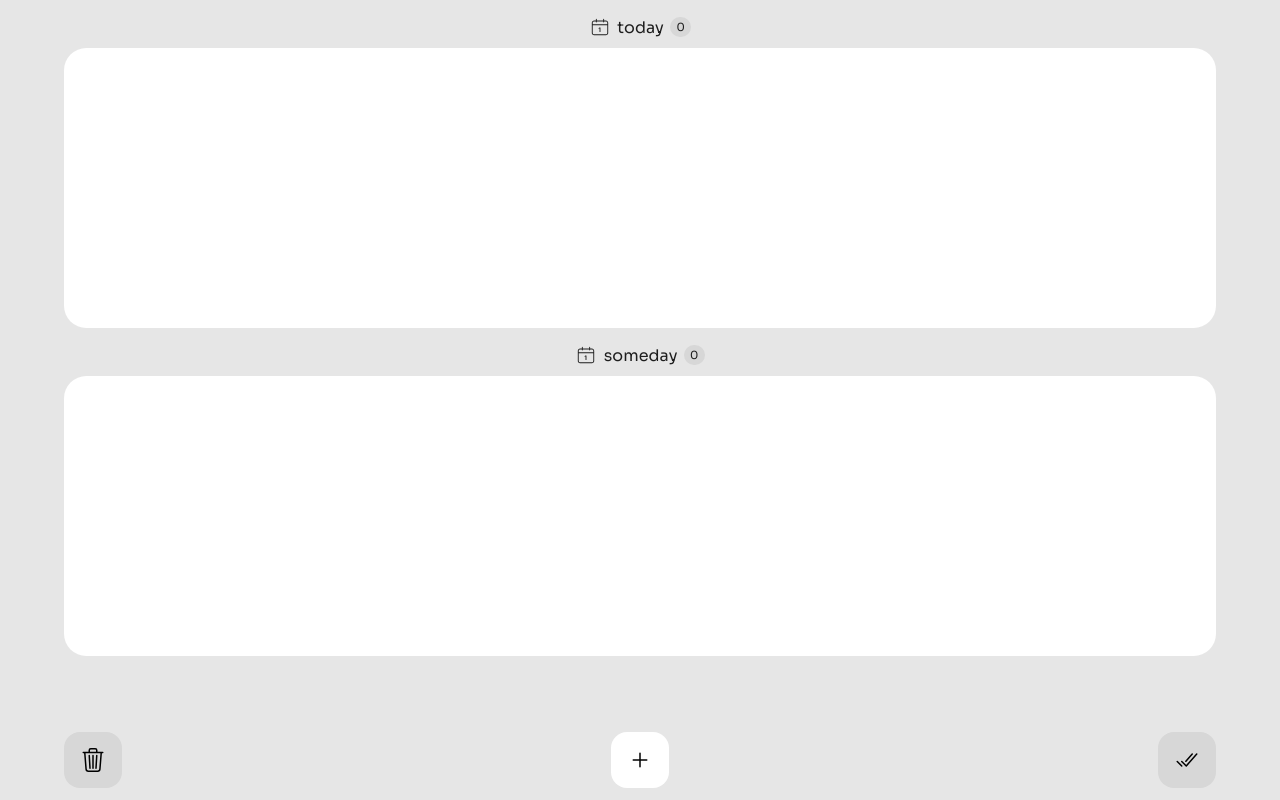
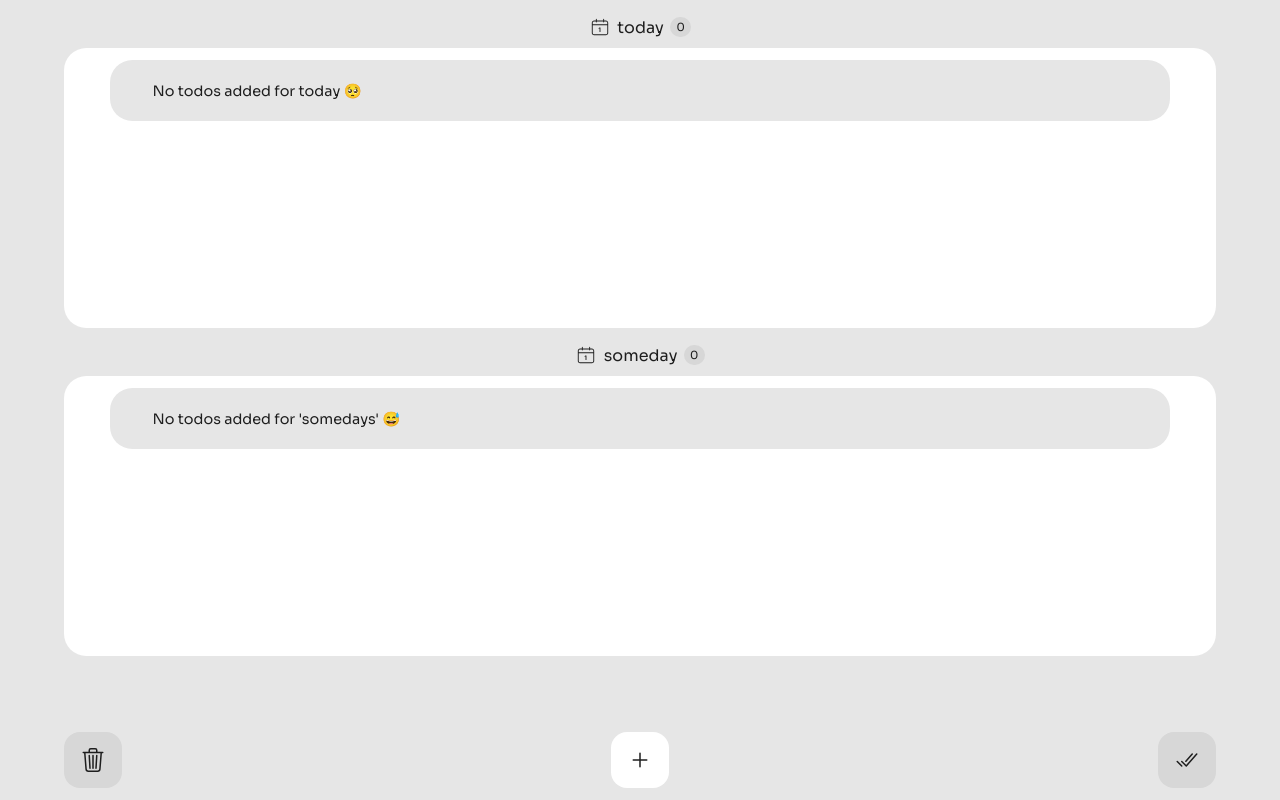
Before and after one commit to Charmingdc/DayForge, a React (Vite) app: page / in a window 1280 px wide. Built offline with nearby package versions, Linux system fonts and the light colour scheme.

Commit message:
Enhance styling and accessibility: Update CSS for dark mode support, improve button interactions in TodoList, and refine completion state feedback in FooterNav

```diff
--- a/src/App.css
+++ b/src/App.css
@@ -21,6 +21,11 @@ body {
  overflow: hidden;
  color: var(--text-color);
  background-color: var(--bg-color);
+}
+
+svg {
+ fill: var(--text-color);
+ stroke: var(--text-color);
 }
 
 main, footer, nav {
@@ -283,3 +288,14 @@ footer section button {
 footer section button:nth-of-type(2) {
  background-color: var(--accent-color);
 }
+
+
+
+@media (prefers-color-scheme: dark) {
+ :root {
+  --text-color: rgb(235, 235, 235);
+  --bg-color: rgb(25, 25, 25);
+  --shade-color: rgb(35, 35, 35);
+  --accent-color: rgb(10, 10, 10);
+ }
+}
--- a/src/components/FooterNav.tsx
+++ b/src/components/FooterNav.tsx
@@ -60,14 +60,13 @@ const FooterNav: React.FC<FooterProps> = ({ setTodos, selectedTodos, setSelected
 	return;
    }
 
-
    setTodos((prevTodos: TodoProps[]) =>
 	 prevTodos.map(todo =>
 	   selectedTodos.includes(todo.id) ? { ...todo, isCompleted: !todo.isCompleted } : todo
 	 )
    );
 
-   toast.success('Selected todos marked as completed 🎉');
+   toast.success('Selected todos completion state changed  🎉');
    setSelectedTodos([]);
  };
 
--- a/src/components/TodoList.tsx
+++ b/src/components/TodoList.tsx
@@ -51,12 +51,12 @@ const TodoList: React.FC<TodoListProps> = ({ todos, selectedTodos, setSelectedTo
         </div>
 
         <ul>
-          {todaysTodos.map((currentTodo, i) => (
+          { todaysTodos.length > 0 ? (
+            todaysTodos.map((currentTodo, i) => (
              <li key={i}>
                <button
                  onClick={() => handleTodoSelection(currentTodo.id)}
-                className={selectedTodos.some(id => id === currentTodo.id) ? 'active' : 'select-btn'}
-              >
+                 className={selectedTodos.some(id => id === currentTodo.id) ? 'active' : 'select-btn'}>
                </button>
 
                <p style={{textDecoration: currentTodo.isCompleted ? 'line-through' : 'none'}}>
@@ -67,7 +67,11 @@ const TodoList: React.FC<TodoListProps> = ({ todos, selectedTodos, setSelectedTo
                  <PiArrowBendRightDown size={22} />
                </button>
              </li>
-          ))}
+           ))) : (
+            <li>
+             <p> No todos added for today 🥺 </p>
+            </li>
+          )}
         </ul>
       </section>
 
@@ -80,12 +84,12 @@ const TodoList: React.FC<TodoListProps> = ({ todos, selectedTodos, setSelectedTo
         </div>
 
         <ul>
-          {somedaysTodos.map((currentTodo, i) => (
+          {somedaysTodos.length > 0 ?
+            (somedaysTodos.map((currentTodo, i) => (
               <li key={i}>
                 <button
                   onClick={() => handleTodoSelection(currentTodo.id)}
-                className={selectedTodos.some(id => id === currentTodo.id) ? 'active' : 'select-btn'}
-              >
+                  className={selectedTodos.some(id => id === currentTodo.id) ? 'active' : 'select-btn'}>
                 </button>
 
                 <p style={{textDecoration: currentTodo.isCompleted ? 'line-through' : 'none'}}>
@@ -96,7 +100,11 @@ const TodoList: React.FC<TodoListProps> = ({ todos, selectedTodos, setSelectedTo
                    <PiArrowBendRightUp size={22} />
                 </button>
               </li>
-          ))}
+            ))) : (
+              <li>
+                <p> No todos added for 'somedays' 😅 </p>
+              </li>
+          )}
         </ul>
       </section>
     </>
```
Lines whose indentation alone changed are shown as unchanged.
